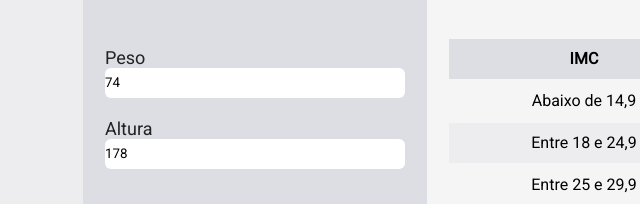
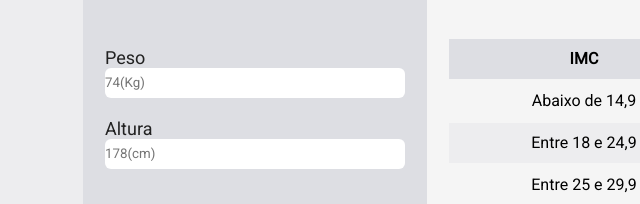
Before and after one commit to roberttsouza/calculadora_imc, a plain HTML site: page index.html in a window 1280 px wide. Shown: the part 141-345 px from the top of the page, 45-685 px from the left. Drawn offline with Linux system fonts and the light colour scheme.

Commit message:
:bug::goal_net: Realizado Debug e formatação dos campos de input utilizando Regex

```diff
--- a/index.html
+++ b/index.html
@@ -18,10 +18,10 @@
         <div class="formDados">
           <form class="formDado" action="">
             <label class="labImc" for="peso">Peso</label><br>
-            <input class="inpImc" type="number" id="peso" placeholder="74 (Kg)" value="74"><br>
+            <input class="inpImc" type="number" id="peso" placeholder="74(Kg)"><br>
 
             <label class="labImc" for="altura">Altura</label><br>
-            <input class="inpImc" type="number" id="altura"  placeholder="178 (cm)" value="178"><br><br>
+            <input class="inpImc" type="number" id="altura"  placeholder="178(cm)"><br><br>
 
             <button class="calcular" onclick="calcular(); return false" type="submit">Calcular</button>
           </form>
```
